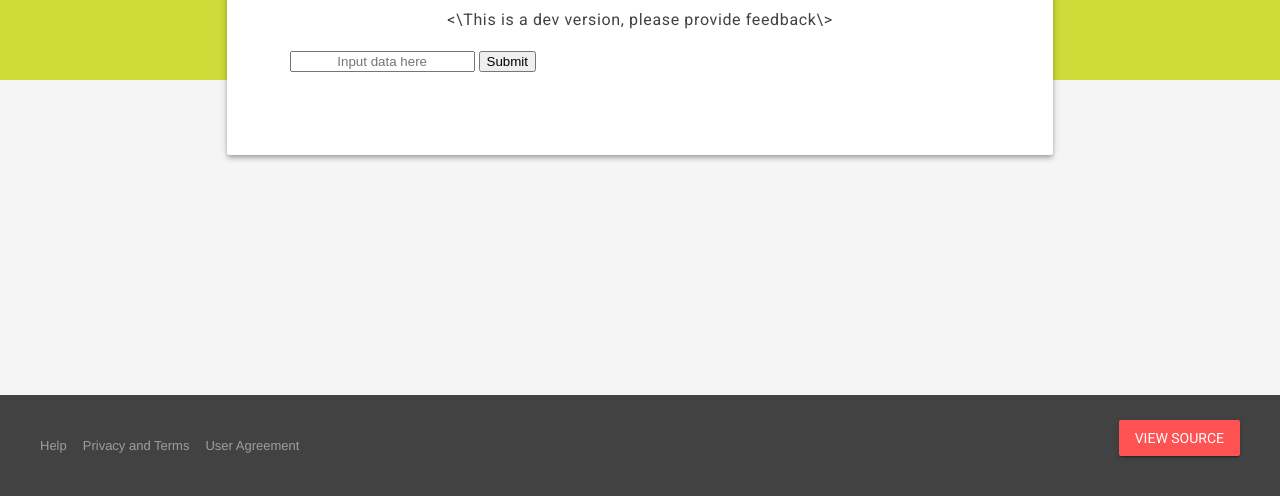
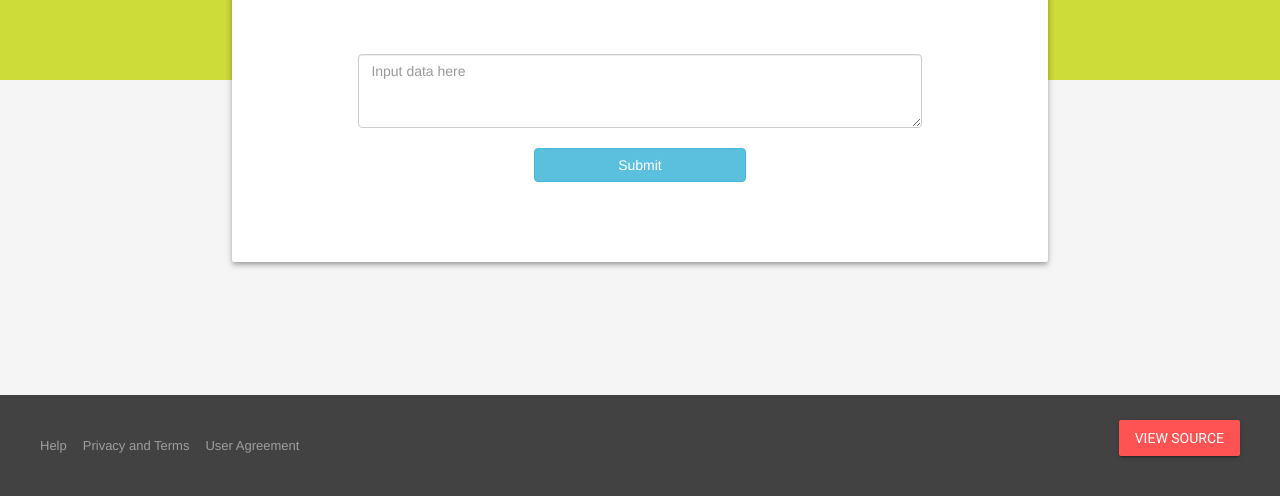
Before and after one commit to imGurpreetSK/Senticon, a plain HTML site: page index.html in a window 1280 px wide. Shown: the part 304-800 px from the top of the page. Drawn offline with nearby package versions, Linux system fonts and the light colour scheme.

Commit message:
-added bootstrap and centered textarea

```diff
--- a/index.html
+++ b/index.html
@@ -22,6 +22,7 @@
     <link rel="stylesheet" href="https://fonts.googleapis.com/css?family=Roboto:regular,bold,italic,thin,light,bolditalic,black,medium&amp;lang=en">
     <link rel="stylesheet" href="https://fonts.googleapis.com/icon?family=Material+Icons">
     <link rel="stylesheet" href="https://code.getmdl.io/1.2.1/material.teal-red.min.css">
+    <link rel="stylesheet" href="https://maxcdn.bootstrapcdn.com/bootstrap/3.3.7/css/bootstrap.min.css">
     <link rel="stylesheet" href="styles.css">
     <style>
         #view-source {
@@ -48,20 +49,10 @@
                 <div class="demo-content mdl-color--white mdl-shadow--4dp content mdl-color-text--grey-800 mdl-cell mdl-cell--8-col">
                     <h3 style="text-align: center">Welcome to Senticon</h3>
                     <h6 style="text-align: center"><\This is a dev version, please provide feedback\></h6>
-                    <table>
-                        <tbody>
-                            <th>
-<!--                                <input type="text" id="unanalysed_text_input" placeholder="Input data here" autocomplete="on" /> -->
-                            </th>
-                            <th>
-                                <input type="text" id="unanalysed_text_input" placeholder="Input data here" autocomplete="on" />
-                                <input type="submit" id="submit_button"/>
-                            </th>
-                            <th>
-<!--                                <input type="text" id="unanalysed_text_input" placeholder="Input data here" autocomplete="on" /> -->
-                            </th>
-                        </tbody>
-                    </table>
+
+                    <textarea rows="3" class="center form-control col input_field" style="margin-top: 60px;" id="unanalysed_text_input" placeholder="Input data here" autocomplete="on" required></textarea>
+                    <button class="btn btn-info btn-block center_button" style="margin-top:20px; padding-left:80px; padding-right:80px;">Submit</button>
+
                 </div>
             </div>
         </main>
--- a/styles.css
+++ b/styles.css
@@ -46,9 +46,21 @@
     font-size: 13px;
 }
 
-input {
-    text-align: center;
-    align-content: center;
-    align-self: flex-end;
-    width: inherit;
+.input_field {
+    margin: 40px 10px 20px 10px;
+    width: 500px;
 }
+
+.center {
+    margin: 0 auto;
+    width: 80%/* value of your choice which suits your alignment */
+}
+
+.submit_button {
+    margin: 10px 10px 10px 10px;
+}
+
+.center_button {
+    margin: 0 auto;
+    width: 30%
+}
```
